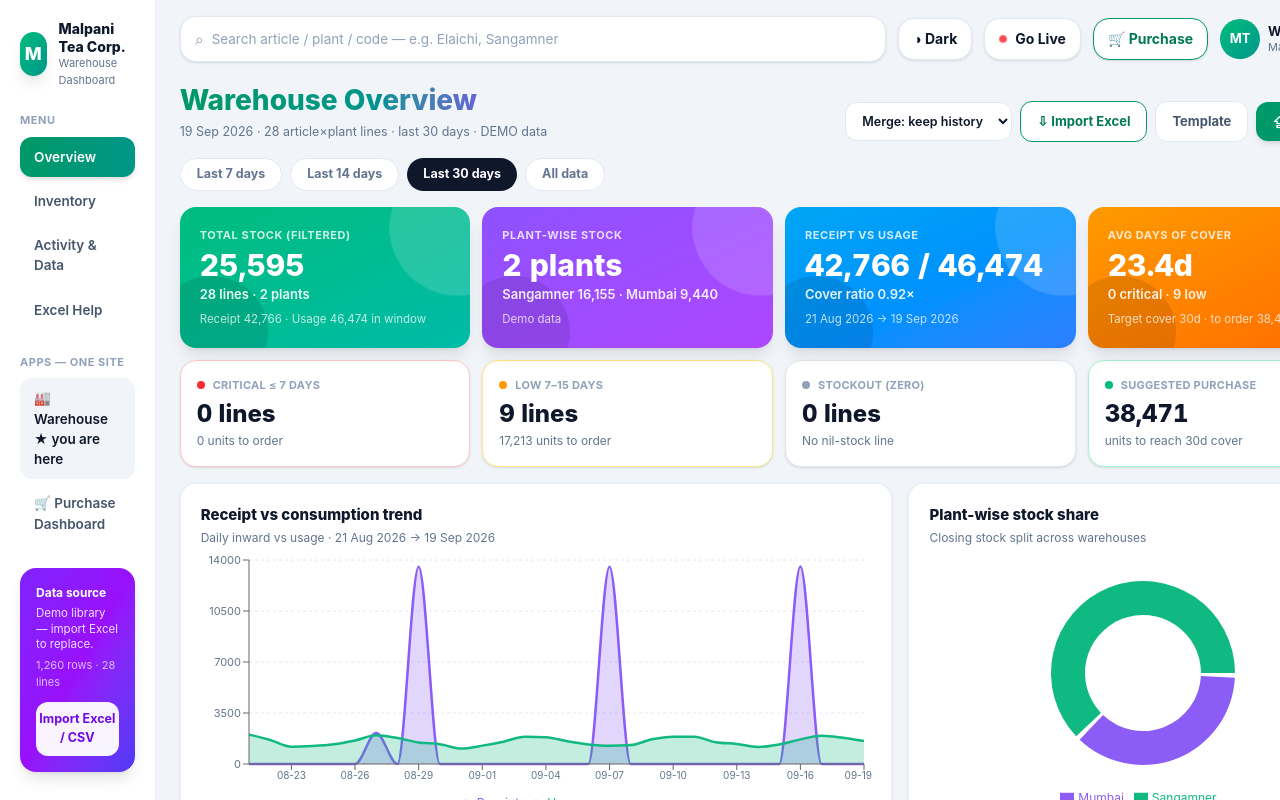
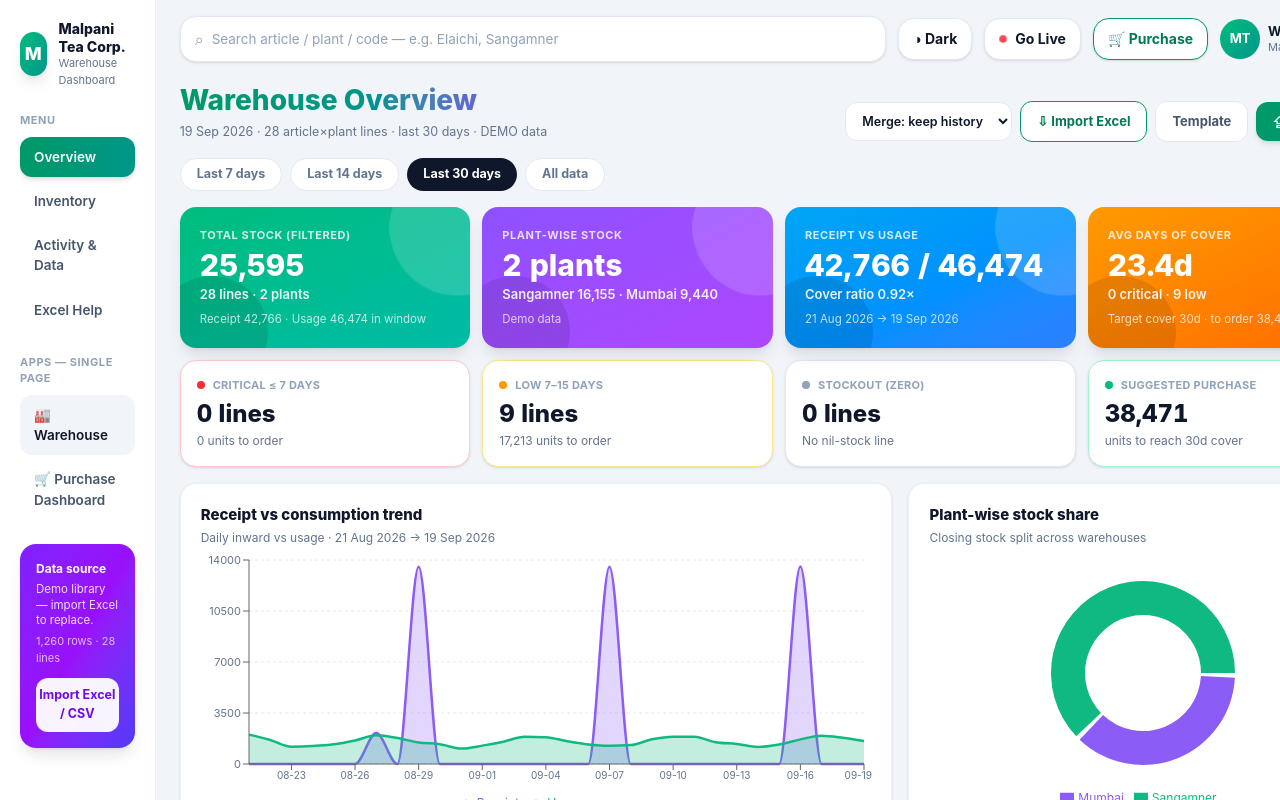
Before and after one commit to sahilipad5858-del/malpani-warehouse, a React (Vite) app: page / in a window 1280 px wide. Shown: the top 800 px of the page. Built offline with nearby package versions, Linux system fonts and the light colour scheme.

Commit message:
Single webpage: Purchase tab embedded in Warehouse shell via iframe

```diff
--- a/public/purchase.html
+++ b/public/purchase.html
@@ -255,7 +255,12 @@ body{background:radial-gradient(1100px 480px at 90% -10%,#dff0e3 0%,transparent
 .pill{box-shadow:inset 0 1px 0 rgba(255,255,255,.5),0 2px 6px rgba(30,60,40,.12)}
 .toast{border-top:3px solid var(--brand-2)}
 #view-status .card>div[style*="overflow"]{border:1px solid rgba(30,111,60,.14);box-shadow:inset 0 2px 10px rgba(30,60,40,.06)}
+/* ===== SINGLE-PAGE EMBED MODE (?embed=1): hide duplicate shell when shown inside warehouse tab ===== */
+body.embed .side{display:none !important}
+body.embed .main{margin-left:0 !important;width:100% !important;max-width:none !important;padding:12px 14px 30px !important}
+body.embed .btnrow a[href="./index.html"]{display:none !important}
 </style>
+<script>try{if(new URLSearchParams(location.search).get('embed')==='1'){document.documentElement.classList.add('embed');document.addEventListener('DOMContentLoaded',function(){document.body.classList.add('embed')});if(document.body)document.body.classList.add('embed')}}catch(e){}</script>
 </head>
 <body>
 <div class="app">
--- a/src/App.jsx
+++ b/src/App.jsx
@@ -375,17 +375,20 @@ export default function App() {
               ))}
             </nav>
 
-            <div className="mt-6 text-[11px] font-bold uppercase tracking-wider text-slate-400">Apps — one site</div>
+            <div className="mt-6 text-[11px] font-bold uppercase tracking-wider text-slate-400">Apps — single page</div>
             <nav className="mt-2 flex flex-col gap-1">
-              <span className="rounded-xl bg-slate-100 px-3.5 py-2.5 text-left text-[13.5px] font-semibold text-slate-900 dark:bg-slate-800 dark:text-white">
-                🏭 Warehouse ★ you are here
-              </span>
-              <a
-                href="./purchase.html"
-                className="rounded-xl px-3.5 py-2.5 text-left text-[13.5px] font-semibold text-slate-600 transition hover:bg-slate-100 dark:text-slate-300 dark:hover:bg-slate-800"
+              <button
+                onClick={() => { setView("overview"); setSideOpen(false); }}
+                className={`rounded-xl px-3.5 py-2.5 text-left text-[13.5px] font-semibold transition ${view !== "purchase" ? "bg-slate-100 text-slate-900 dark:bg-slate-800 dark:text-white" : "text-slate-600 hover:bg-slate-100 dark:text-slate-300 dark:hover:bg-slate-800"}`}
+              >
+                🏭 Warehouse
+              </button>
+              <button
+                onClick={() => { setView("purchase"); setSideOpen(false); }}
+                className={`rounded-xl px-3.5 py-2.5 text-left text-[13.5px] font-semibold transition ${view === "purchase" ? "bg-gradient-to-r from-emerald-600 to-teal-600 text-white shadow-md" : "text-slate-600 hover:bg-slate-100 dark:text-slate-300 dark:hover:bg-slate-800"}`}
               >
                 🛒 Purchase Dashboard
-              </a>
+              </button>
             </nav>
 
             <div className="mt-6 rounded-2xl bg-gradient-to-br from-violet-600 via-purple-600 to-indigo-600 p-4 text-white shadow-lg">
@@ -408,23 +411,32 @@ export default function App() {
 
         {/* ---------- main ---------- */}
         <div className="print-full mx-auto w-full max-w-[1280px] flex-1 px-4 pb-16 pt-4 sm:px-6">
-          {/* header */}
+          {/* header — single webpage shell; warehouse search/live hidden on Purchase tab */}
           <header className="no-print flex flex-wrap items-center gap-3">
             <button onClick={() => setSideOpen(true)} className="rounded-xl border border-slate-200 bg-white px-3 py-2 text-sm font-bold dark:border-slate-700 dark:bg-slate-900 lg:hidden">☰</button>
+            {view !== "purchase" && (
             <div className="flex min-w-[200px] flex-1 items-center gap-2 rounded-2xl border border-slate-200 bg-white px-3.5 py-2.5 shadow-sm dark:border-slate-700 dark:bg-slate-900">
               <span className="text-slate-400">⌕</span>
               <input value={search} onChange={(e) => setSearch(e.target.value)} placeholder="Search article / plant / code — e.g. Elaichi, Sangamner" className="w-full bg-transparent text-[13.5px] outline-none placeholder:text-slate-400" />
             </div>
+            )}
+            {view === "purchase" && (
+            <div className="flex min-w-[200px] flex-1 items-center gap-2 rounded-2xl border border-emerald-600/40 bg-emerald-50 px-3.5 py-2.5 text-[13px] font-semibold text-emerald-800 dark:bg-slate-900 dark:text-emerald-200">
+              Single page · use search inside the Purchase frame below
+            </div>
+            )}
             <button onClick={() => setDark(!dark)} title="Toggle dark mode" className="rounded-2xl border border-slate-200 bg-white px-3.5 py-2.5 text-sm font-bold shadow-sm dark:border-slate-700 dark:bg-slate-900">
               {dark ? "☀ Light" : "◑ Dark"}
             </button>
+            {view !== "purchase" && (
             <button onClick={() => { setLive(!live); if (!live) showToast("Live simulation ON — consumption ticks every 4s."); }} className={`flex items-center gap-2 rounded-2xl px-3.5 py-2.5 text-sm font-bold shadow-sm ${live ? "bg-red-600 text-white" : "border border-slate-200 bg-white dark:border-slate-700 dark:bg-slate-900"}`}>
               <span className={`live-dot inline-block h-2 w-2 rounded-full ${live ? "bg-white" : "bg-red-500"}`} />
               {live ? "Live ON" : "Go Live"}
             </button>
-            <a href="./purchase.html" title="Open Purchase Dashboard (same site)" className="rounded-2xl border border-emerald-600 bg-white px-3.5 py-2.5 text-sm font-bold text-emerald-700 shadow-sm hover:bg-emerald-50 dark:bg-slate-900 dark:text-emerald-300">
+            )}
+            <button onClick={() => setView("purchase")} title="Open Purchase Dashboard in the same page" className={`rounded-2xl px-3.5 py-2.5 text-sm font-bold shadow-sm ${view === "purchase" ? "bg-gradient-to-r from-emerald-600 to-teal-600 text-white" : "border border-emerald-600 bg-white text-emerald-700 hover:bg-emerald-50 dark:bg-slate-900 dark:text-emerald-300"}`}>
               🛒 Purchase
-            </a>
+            </button>
             <div className="flex items-center gap-2">
               <div className="flex h-10 w-10 items-center justify-center rounded-full bg-gradient-to-br from-emerald-500 to-teal-600 text-[13px] font-bold text-white">MT</div>
               <div className="hidden sm:block">
@@ -434,7 +446,23 @@ export default function App() {
             </div>
           </header>
 
-          {/* title + actions */}
+          {/* title + actions — single webpage: Purchase renders inside the same page */}
+          {view === "purchase" ? (
+            <div className="mt-5 flex flex-wrap items-end justify-between gap-3">
+              <div>
+                <h1 className="bg-gradient-to-r from-emerald-600 via-teal-600 to-violet-600 bg-clip-text text-2xl font-extrabold text-transparent sm:text-[28px] dark:from-emerald-300 dark:via-teal-200 dark:to-violet-300">
+                  Purchase Dashboard
+                </h1>
+                <p className="mt-1 text-[12.5px] text-slate-500 dark:text-slate-400">
+                  Same page · PO follow-ups, status updates & ERP import — data stays separate from warehouse stock
+                </p>
+              </div>
+              <div className="no-print flex flex-wrap items-center gap-2">
+                <a href="./purchase.html" target="_blank" rel="noreferrer" className="rounded-xl border border-slate-200 bg-white px-4 py-2.5 text-[13px] font-bold text-slate-600 hover:border-emerald-500 dark:border-slate-700 dark:bg-slate-900 dark:text-slate-300">Open full page</a>
+                <button onClick={() => setView("overview")} className="rounded-xl bg-gradient-to-r from-emerald-600 to-teal-600 px-4 py-2.5 text-[13px] font-bold text-white shadow-md">🏭 Back to Warehouse</button>
+              </div>
+            </div>
+          ) : (
           <div className="mt-5 flex flex-wrap items-end justify-between gap-3">
             <div>
               <h1 className="bg-gradient-to-r from-emerald-600 via-teal-600 to-violet-600 bg-clip-text text-2xl font-extrabold text-transparent sm:text-[28px] dark:from-emerald-300 dark:via-teal-200 dark:to-violet-300">
@@ -454,6 +482,7 @@ export default function App() {
               <button onClick={exportPlanCSV} className="rounded-xl bg-gradient-to-r from-emerald-600 to-teal-600 px-4 py-2.5 text-[13px] font-bold text-white shadow-md">⇪ Export Plan</button>
             </div>
           </div>
+          )}
           <input ref={fileRef} type="file" accept=".csv,.txt,.tsv,.xlsx,.xls" multiple className="hidden" onChange={(e) => { onFiles(e.target.files); e.target.value = ""; }} />
 
           {/* preset chips */}
@@ -468,6 +497,16 @@ export default function App() {
           )}
 
           {view === "help" && <HelpView onTemplate={downloadTemplate} />}
+
+          {view === "purchase" && (
+            <section className="mt-4 overflow-hidden rounded-2xl border border-slate-200/70 bg-white shadow-sm dark:border-slate-700/60 dark:bg-slate-900">
+              <iframe
+                src="./purchase.html?embed=1"
+                title="Purchase Dashboard — same page"
+                style={{ width: "100%", height: "calc(100vh - 220px)", minHeight: 640, border: 0, display: "block", background: "#F5F7F5" }}
+              />
+            </section>
+          )}
 
           {view === "activity" && (
             <div className="mt-4 grid gap-4 lg:grid-cols-2">
```
